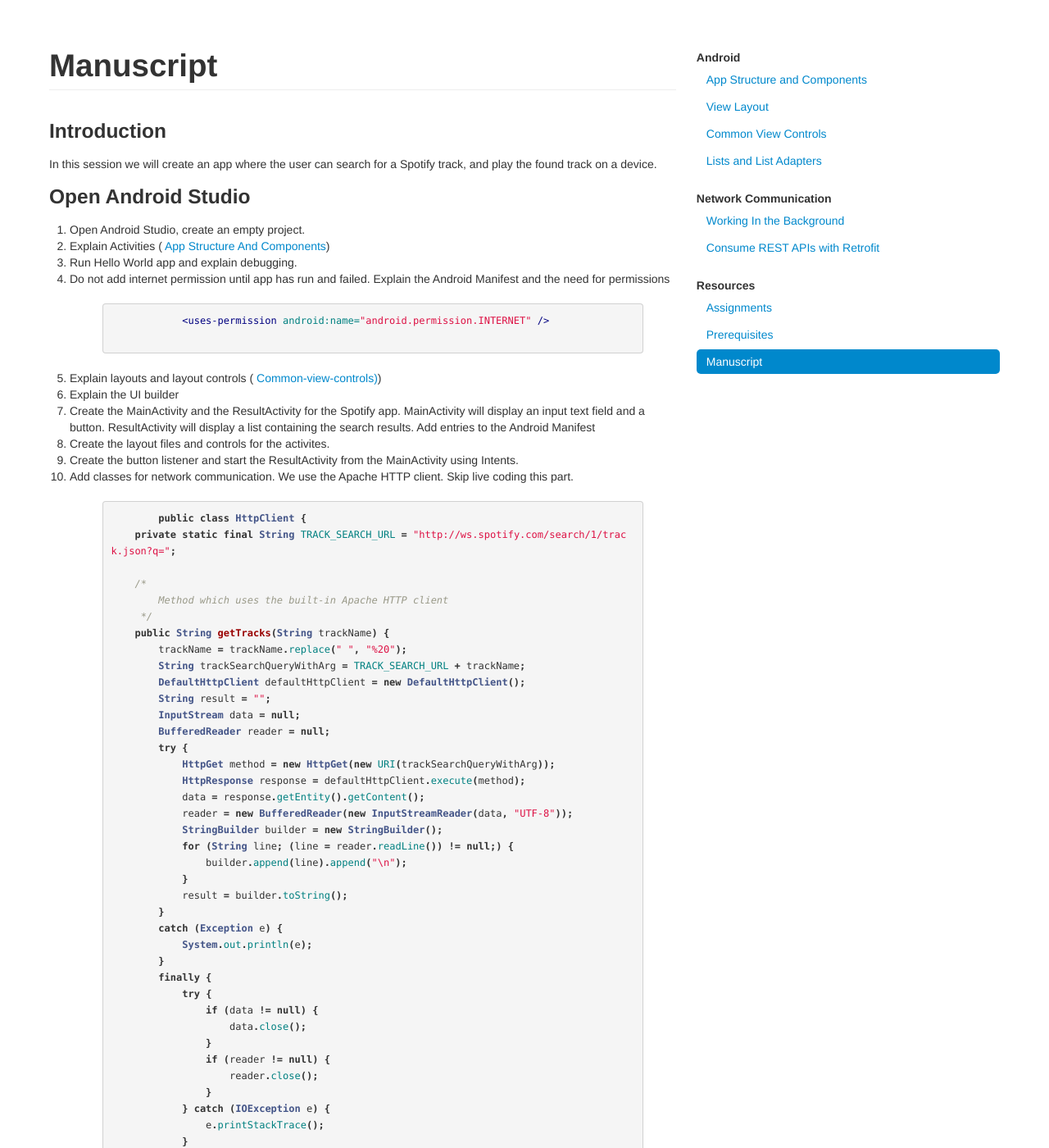
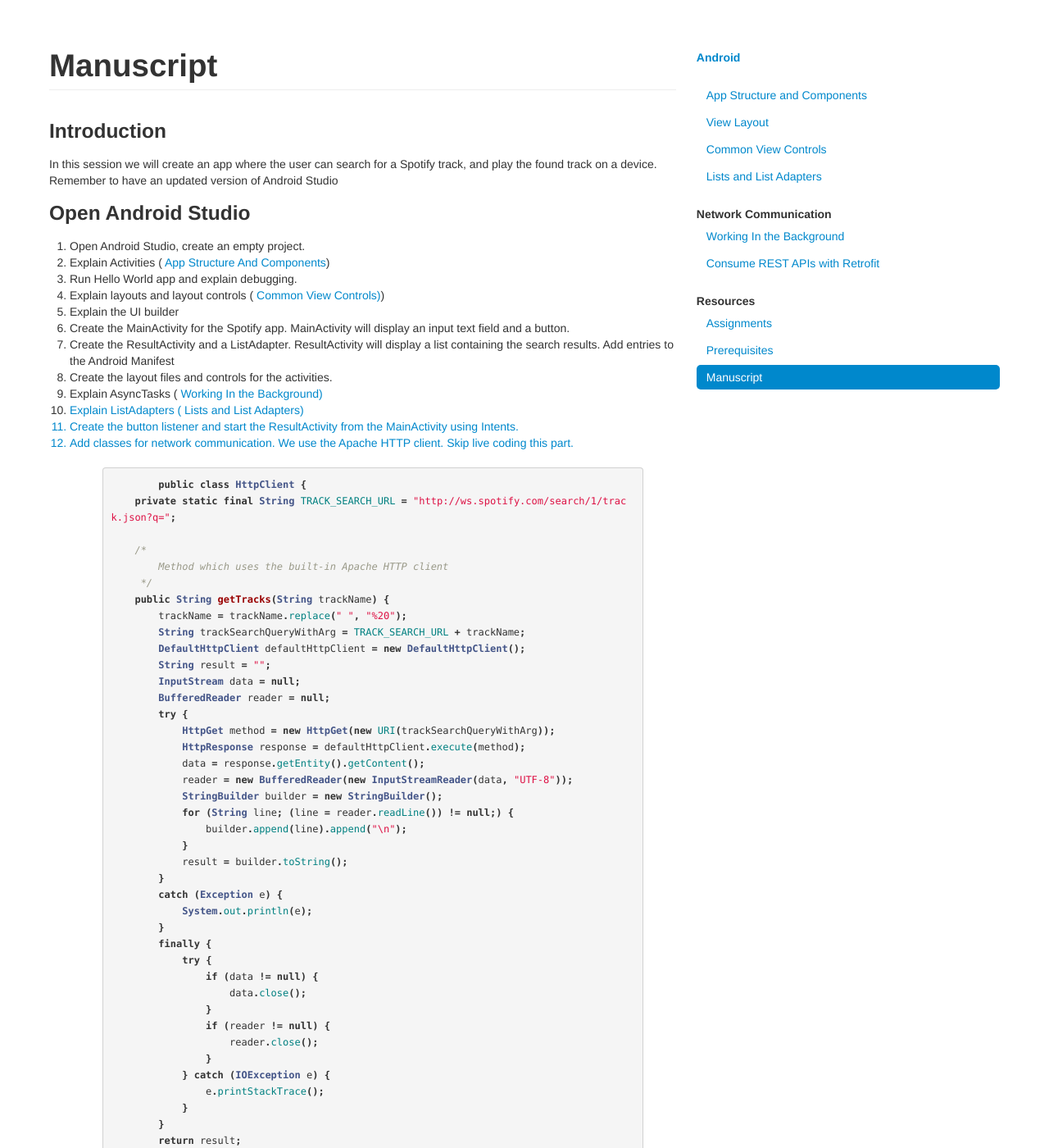
Before and after one commit to bekk/android101, a Jekyll site: the page built from docs/pages/manuscript.html, in a window 1280 px wide and 1400 px high. Shown: the whole window at 82% size. Built offline with Jekyll 4.4.1, drawn with Linux system fonts in a browser that asks for light colours; Markdown is read by kramdown in place of the engine named in the settings; some of the changed text lies outside the part shown.

Commit message:
Oppdatert manus

```diff
--- a/docs/pages/manuscript.html
+++ b/docs/pages/manuscript.html
@@ -3,21 +3,21 @@
 title: Manuscript
 ---
 <h3>Introduction</h3>
-In this session we will create an app where the user can search for a Spotify track, and play the found track on a device.
+In this session we will create an app where the user can search for a Spotify track, and play the found track on a device. Remember to have
+an updated version of Android Studio
 
 <h3>Open Android Studio</h3>
 <ol>
 	<li>Open Android Studio, create an empty project.</li>
 	<li>Explain Activities (<a href="android-app-structure-and-components.html"> App Structure And Components</a>)</li>
 	<li>Run Hello World app and explain debugging.</li>
-	<li>Do not add internet permission until app has run and failed. Explain the Android Manifest and the need for permissions</li>
-	{% highlight xml %}
-	    <uses-permission android:name="android.permission.INTERNET" />
-	{% endhighlight %}
-	<li>Explain layouts and layout controls (<a href="common-view-controls.html"> Common-view-controls)</a>)</li>
+	<li>Explain layouts and layout controls (<a href="common-view-controls.html"> Common View Controls)</a>)</li>
 	<li>Explain the UI builder</li>
-	<li>Create the MainActivity and the ResultActivity for the Spotify app. MainActivity will display an input text field and a button. ResultActivity will display a list containing the search results. Add entries to the Android Manifest</li>
-	<li>Create the layout files and controls for the activites.</li>
+	<li>Create the MainActivity for the Spotify app. MainActivity will display an input text field and a button. </li>
+	<li>Create the ResultActivity and a ListAdapter. ResultActivity will display a list containing the search results. Add entries to the Android Manifest</li>
+    <li>Create the layout files and controls for the activities.</li>
+    <li>Explain AsyncTasks (<a href="working-in-the-background.html"> Working In the Background)</li>
+	<li>Explain ListAdapters (<a href="list-list-adapters.html"> Lists and List Adapters)</li>
 	<li>Create the button listener and start the ResultActivity from the MainActivity using Intents.</li>
 	<li>Add classes for network communication. We use the Apache HTTP client. Skip live coding this part.</li>
 	{% highlight java %}
@@ -68,11 +68,16 @@
 		<p><code>compile 'com.fasterxml.jackson.core:jackson-core:2.4.1.3'</code></p>
    		<p><code>compile 'com.fasterxml.jackson.core:jackson-databind:2.4.1.3'</code> </p>
 	</li>
+	<li>Do not add internet permission until app has run and failed. Explain the Android Manifest and the need for permissions</li>
+	{% highlight xml %}
+	    <uses-permission android:name="android.permission.INTERNET" />
+	{% endhighlight %}
+
 </ol>
 
 
-<h3> Create domain objects</h3>
-Create the Track domain object
+<h3> Domain objects</h3>
+Track domain object
 
 {% highlight java %}
 @JsonIgnoreProperties(ignoreUnknown = true)
@@ -111,7 +116,7 @@
 }
 {% endhighlight %}
 
-Create the Artist domain object
+Artist domain object
 {% highlight java %}
 @JsonIgnoreProperties(ignoreUnknown = true)
 public class Artist {
@@ -131,11 +136,7 @@
 }
 {% endhighlight %}
 
-<h3>Use the Spotify Api</h3>
-<ul>
-	<li>Explain AsyncTasks ([Working in the background](Working-in-the-background))</li>
-	<li>Explain ListAdapters ([Lists and ListAdapters](Lists-and-ListAdapters))</li>
-</ul>
+<h3> Result Dto and AsyncTask</h3>
 
 Create the Result object, which will contain a list of tracks
 {% highlight java %}
@@ -191,8 +192,8 @@
 }
 {% endhighlight %}
 
-<h3>Finish up the app</h3>
-Create list adapter for displaying the search results
+<h3>ListAdapter</h3>
+List adapter for displaying the search results
 {% highlight java %}
 
 public class TrackAdapter extends ArrayAdapter {
@@ -255,7 +256,8 @@
 </RelativeLayout>
 </LinearLayout>
 {% endhighlight %}
-Create the ResultActivity with a list item listener that will start the Spotify application and play the chosen song
+
+<h3> ResultActivity</h3>
 {% highlight java %}
 public class ResultActivity extends ListActivity {
 
```
